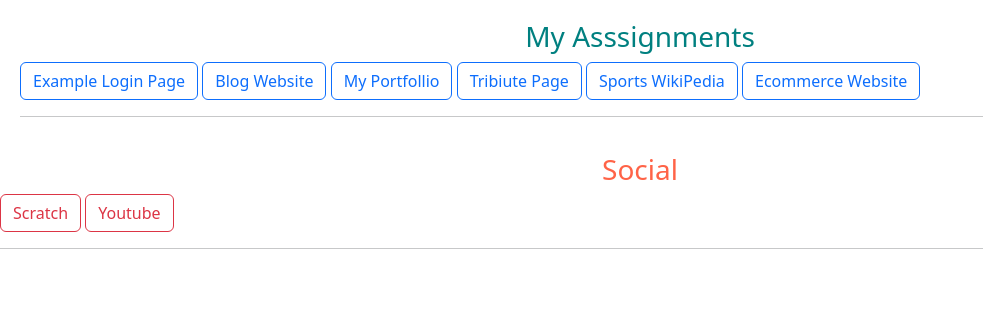
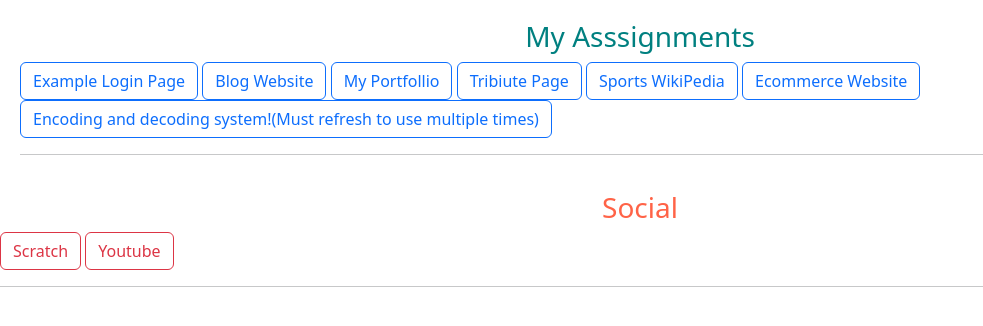
Before and after one commit to CaptainHackerGuy/My-Websites, a plain HTML site: page index.html in a window 1280 px wide. Shown: the whole page, without its empty margins (0-983 px from the left). Drawn offline with nearby package versions, Linux system fonts and the light colour scheme.

Commit message:
Update index.html

```diff
--- a/index.html
+++ b/index.html
@@ -18,6 +18,7 @@
         <a href="Ratan Tata Tribute Page(External CSS)/index.html" class="btn btn-outline-primary">Tribiute Page</a>
         <a href="Sports/index.html" class="btn btn-outline-primary">Sports WikiPedia</a>
         <a href="Toy Shop/index.html" class="btn btn-outline-primary">Ecommerce Website</a>
+        <a href="Cryptography/index.html" class="btn btn-outline-primary">Encoding and decoding system!(Must refresh to use multiple times)</a>
         <hr>
     </div>
     <div class="social">
```
